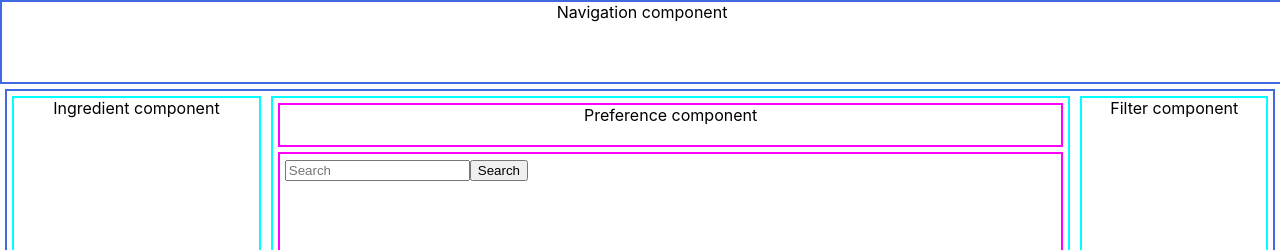
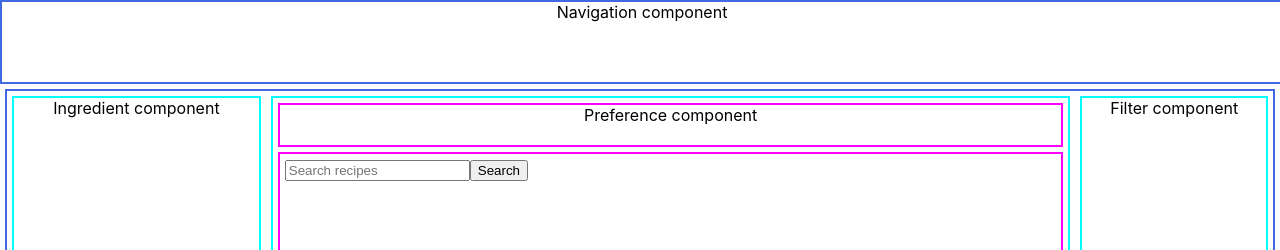
Before and after one commit to shujie1st/kitchen-sync, a React (Create React App) app in the folder client/: page / in a window 1280 px wide. Shown: the top 250 px of the page. Built offline with nearby package versions, Linux system fonts and the light colour scheme; no server answers.

Commit message:
Implement searching recipes by keywords using API

```diff
--- a/client/src/App.css
+++ b/client/src/App.css
@@ -41,7 +41,9 @@ nav {
 
 .search {
   border: none;
+  width: inherient;
 }
+
 
 .filters {
 	width: 15%;
--- a/client/src/components/Recipe.js
+++ b/client/src/components/Recipe.js
@@ -1,30 +1,34 @@
+import { useRef } from "react";
 import { Button, Col, Container, Form, Row } from "react-bootstrap";
 
 function Recipe(){
-  // "https://api.edamam.com/api/recipes/v2?type=public&q=beef%20almond&app_id= &app_key= "
   const api = process.env.REACT_APP_API;
   const apiId = process.env.REACT_APP_API_ID;
   const apiKeys = process.env.REACT_APP_API_KEYS;
 
-  let keywords = "shrimp lettuce";
-  let url = `${api}&q=${keywords}&app_id=${apiId}&app_key=${apiKeys}`;
-  let searchRecipes = function () {
+  const inputElement = useRef();
+
+  const searchRecipes = () => {
+    const keywords = inputElement.current.value;
+    const url = `${api}&q=${keywords}&app_id=${apiId}&app_key=${apiKeys}`;
+
     fetch(url)
       .then(response => response.json())
       .then(data => console.log(data))
   };
 
   return (
-      <section className="recipes">
+      <section className="mt-5 recipes">
         <Container className="search">
       <Row>
         <Col sm={4}>
           <Form className="d-flex">
             <Form.Control
               type="search"
-              placeholder="Search"
+              placeholder="Search recipes"
               className="me-2"
               aria-label="Search"
+              ref={inputElement}
             />
             <Button onClick={searchRecipes}>
               Search
```
